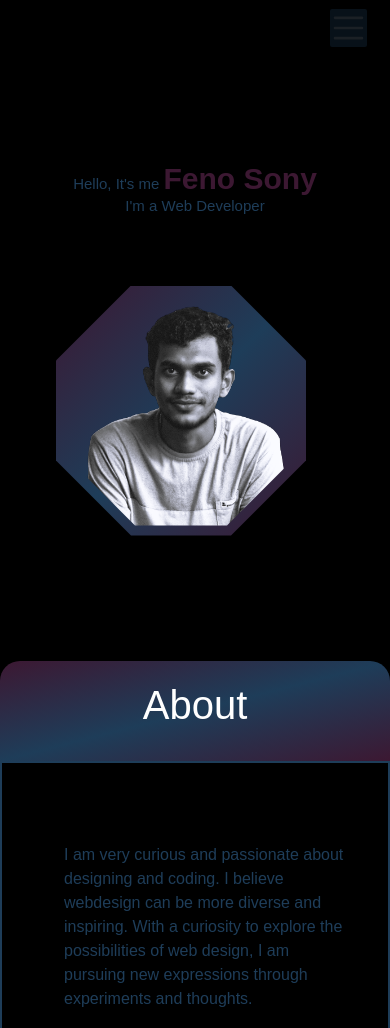
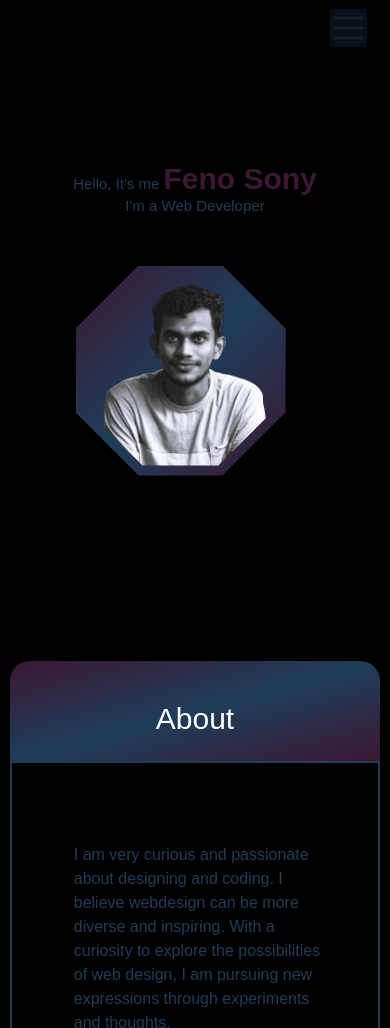
Before and after one commit to feno1205/Portfolio, a plain HTML site: page index.html in a window 390 px wide. Shown: the top 1028 px of the page. Drawn offline with nearby package versions, Linux system fonts and the light colour scheme; a web font is replaced by a local one.

Commit message:
portfolio

```diff
--- a/portfolio.css
+++ b/portfolio.css
@@ -229,51 +229,61 @@ h3{
         padding-top: 100px;
     }
     .col-5-md{
-        width: 50%;
+        width: 70%;
         height: 400px;
-        padding-top: 20px;
-        margin-left: 10%;
+        /* padding-top: 20px; */
+        margin: auto;
     }
     .shape-outer{
-        height: calc(250px);
-        width: calc(250px);
+        height: calc(210px);
+        width: calc(210px);
         margin: 5px;
     }
     .shape-inner{
-        height: calc(230px);
-        width: calc(230px);
+        height: calc(190px);
+        width: calc(190px);
     }
     /* About */
     .col-2-md{
         height: 100px;
-        width: 100%;
+        width: 95%;
         padding: 20px;
+        margin: auto;
         border-radius: 20px 20px 0px 0px;
     }
     .col-2-md h3{
+        font-size: 30px;
         padding: 0;
+        padding-top: 20px;
     }
     .col-10-md{
         height: auto;
-        width: 100%;
+        width: 95%;
+        margin: auto;
         border-radius: 0px 0px 20px 20px;
     }
     .accordion-p{
         padding: 0;
     }
     .accordion-body{
-        padding: 0;
+        padding: 10px;
     }
     .accordion-ul{
         display: flex;
         flex-direction: column;
     }
+    .accordion-a{
+        text-align: center;
+    }
     /* project */
+    h3{
+        font-size: 30px;
+    }
     .col-4-md{
         width: 80%;
-        height: 200px;
+        height: 210px;
+        margin: auto;
         margin-bottom: 10px;
-        margin-left: 10%;
     }
     .card{
         margin: 0px;
```
